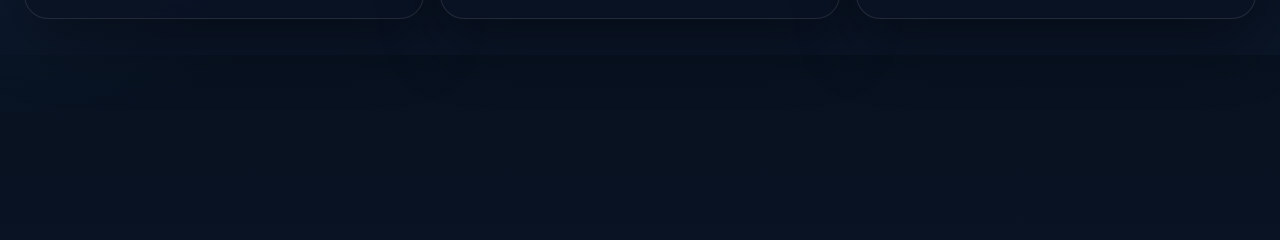
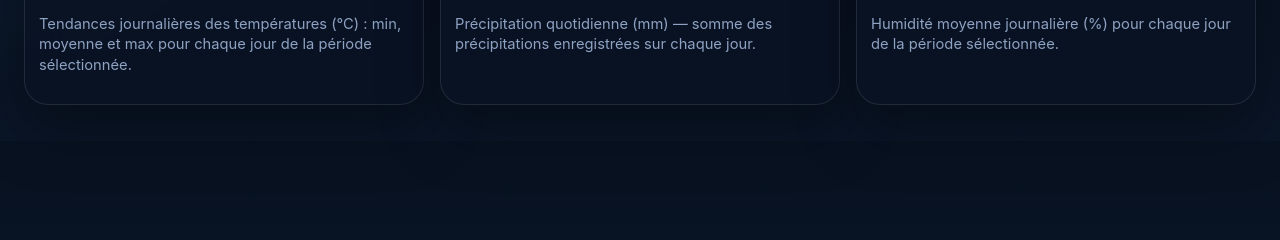
Before and after one commit to eliaTolojanahary/projetFinalTovo, a Django app: page /visualization/tendances/ in a window 1280 px wide. Shown: the part 320-560 px from the top of the page. Run offline with Django 5.2, Linux system fonts and the light colour scheme; data that the repository does not hold is empty.

Commit message:
refactor: add descriptive captions for weather charts in dashboard and visualization pages

```diff
--- a/projetFinal/static/weather/css/dashboard.css
+++ b/projetFinal/static/weather/css/dashboard.css
@@ -101,6 +101,13 @@ body {
 
 .visualization-grid { display: grid; grid-template-columns: repeat(3, 1fr); gap: 16px; padding: 12px 0; }
 .visualization-grid .card { padding: 14px; }
+
+.chart-desc {
+  color: var(--muted);
+  font-size: 0.92rem;
+  margin-top: 10px;
+  line-height: 1.4;
+}
 
 .card {
   background: var(--bg-elevated);
--- a/projetFinal/weather/templates/weather/visualization_historique.html
+++ b/projetFinal/weather/templates/weather/visualization_historique.html
@@ -26,14 +26,17 @@
     <section class="card">
       <h3>Température (min / moy / max)</h3>
       <canvas id="tempChart"></canvas>
+      <p class="chart-desc">Courbe horaire de la température en °C sur la période sélectionnée. Les valeurs représentent les mesures horodatées.</p>
     </section>
     <section class="card">
       <h3>Précipitation (mm)</h3>
       <canvas id="precipChart"></canvas>
+      <p class="chart-desc">Histogramme des précipitations horaires (mm). Chaque barre représente le volume de pluie mesuré pendant l'heure correspondante.</p>
     </section>
     <section class="card">
       <h3>Humidité (%)</h3>
       <canvas id="humidityChart"></canvas>
+      <p class="chart-desc">Humidité relative (%) mesurée chaque heure. Utilisez ce graphique pour observer les pics d'humidité.</p>
     </section>
   </main>
 
--- a/projetFinal/weather/templates/weather/visualization_tendances.html
+++ b/projetFinal/weather/templates/weather/visualization_tendances.html
@@ -25,14 +25,17 @@
     <section class="card">
       <h3>Température (min / moy / max)</h3>
       <canvas id="dailyTempChart"></canvas>
+      <p class="chart-desc">Tendances journalières des températures (°C) : min, moyenne et max pour chaque jour de la période sélectionnée.</p>
     </section>
     <section class="card">
       <h3>Précipitation (mm)</h3>
       <canvas id="dailyPrecipChart"></canvas>
+      <p class="chart-desc">Précipitation quotidienne (mm) — somme des précipitations enregistrées sur chaque jour.</p>
     </section>
     <section class="card">
       <h3>Humidité (%)</h3>
       <canvas id="dailyHumidityChart"></canvas>
+      <p class="chart-desc">Humidité moyenne journalière (%) pour chaque jour de la période sélectionnée.</p>
     </section>
   </main>
 
```
Also changed, not shown: projetFinal/weather/templates/weather/dashboard.html (+25 -4 lines).
